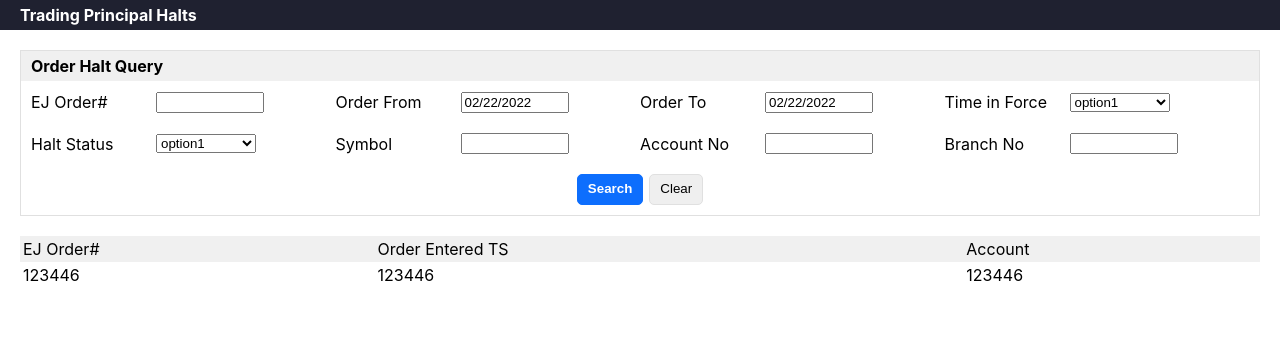
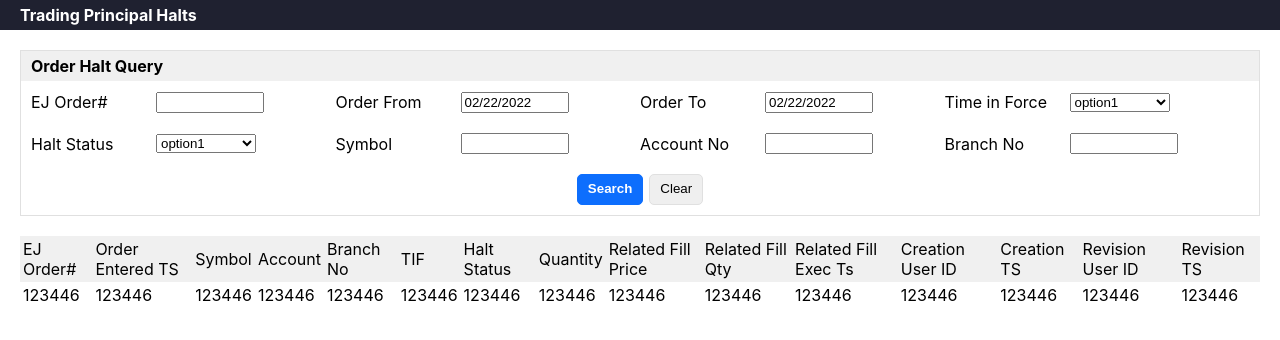
Before and after one commit to memorysight/TradeHalts2022Version1, a React (Create React App) app: page / in a window 1280 px wide. Shown: the top 340 px of the page. Built offline with nearby package versions, Linux system fonts and the light colour scheme.

Commit message:
added columns

```diff
--- a/src/Home.tsx
+++ b/src/Home.tsx
@@ -86,8 +86,53 @@ const Home = ()=>{
                         </th>
 
                         <th>
+                            Symbol
+                        </th>
+                        <th>
                             Account
                         </th>
+
+                        <th>
+                            Branch No
+                        </th>
+
+                        <th>
+                            TIF
+                        </th>
+                        <th>
+                            Halt Status
+                        </th>
+
+                        <th>
+                            Quantity
+                        </th>
+
+                        <th>
+                            Related Fill Price
+                        </th>
+                        <th>
+                            Related Fill Qty
+                        </th>
+
+                        <th>
+                            Related Fill Exec Ts
+                        </th>
+
+                        <th>
+                            Creation User ID
+                        </th>
+                        <th>
+                            Creation TS
+                        </th>
+
+                        <th>
+                            Revision User ID
+                        </th>
+
+                        <th>
+                            Revision TS
+                        </th>
+
                     </tr>
                 </thead>
                 <tbody>
@@ -101,6 +146,43 @@ const Home = ()=>{
                         <td>
                             123446
                         </td>
+                        <td>
+                            123446
+                        </td>
+                        <td>
+                            123446
+                        </td>
+                        <td>
+                            123446
+                        </td>
+                        <td>
+                            123446
+                        </td>
+                        <td>
+                            123446
+                        </td>
+                        <td>
+                            123446
+                        </td>
+                        <td>
+                            123446
+                        </td>
+                        <td>
+                            123446
+                        </td>
+                        <td>
+                            123446
+                        </td>
+                        <td>
+                            123446
+                        </td>
+                        <td>
+                            123446
+                        </td>
+                        <td>
+                            123446
+                        </td>
+
                     </tr>
                 </tbody>
             </table>
```
